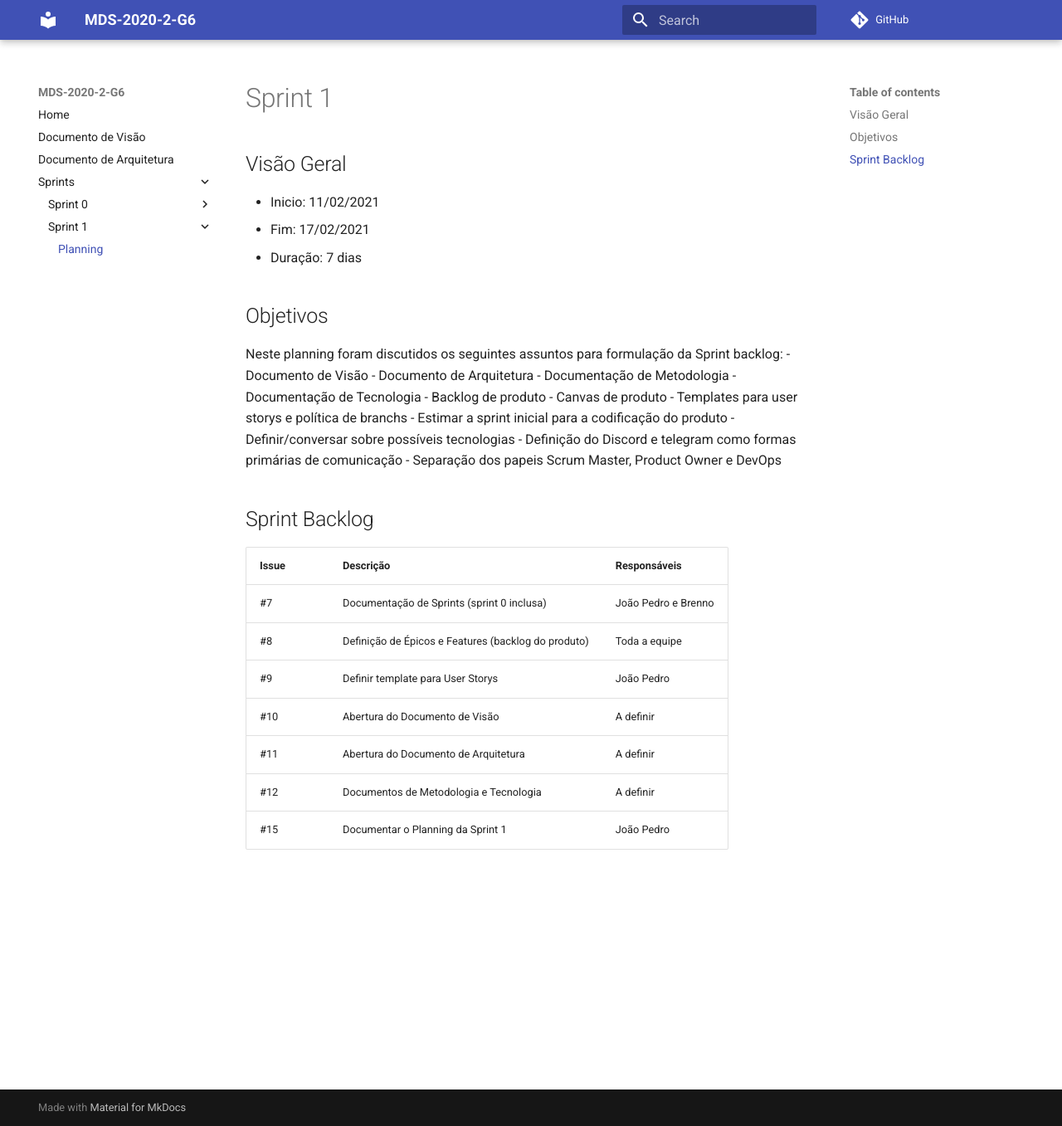
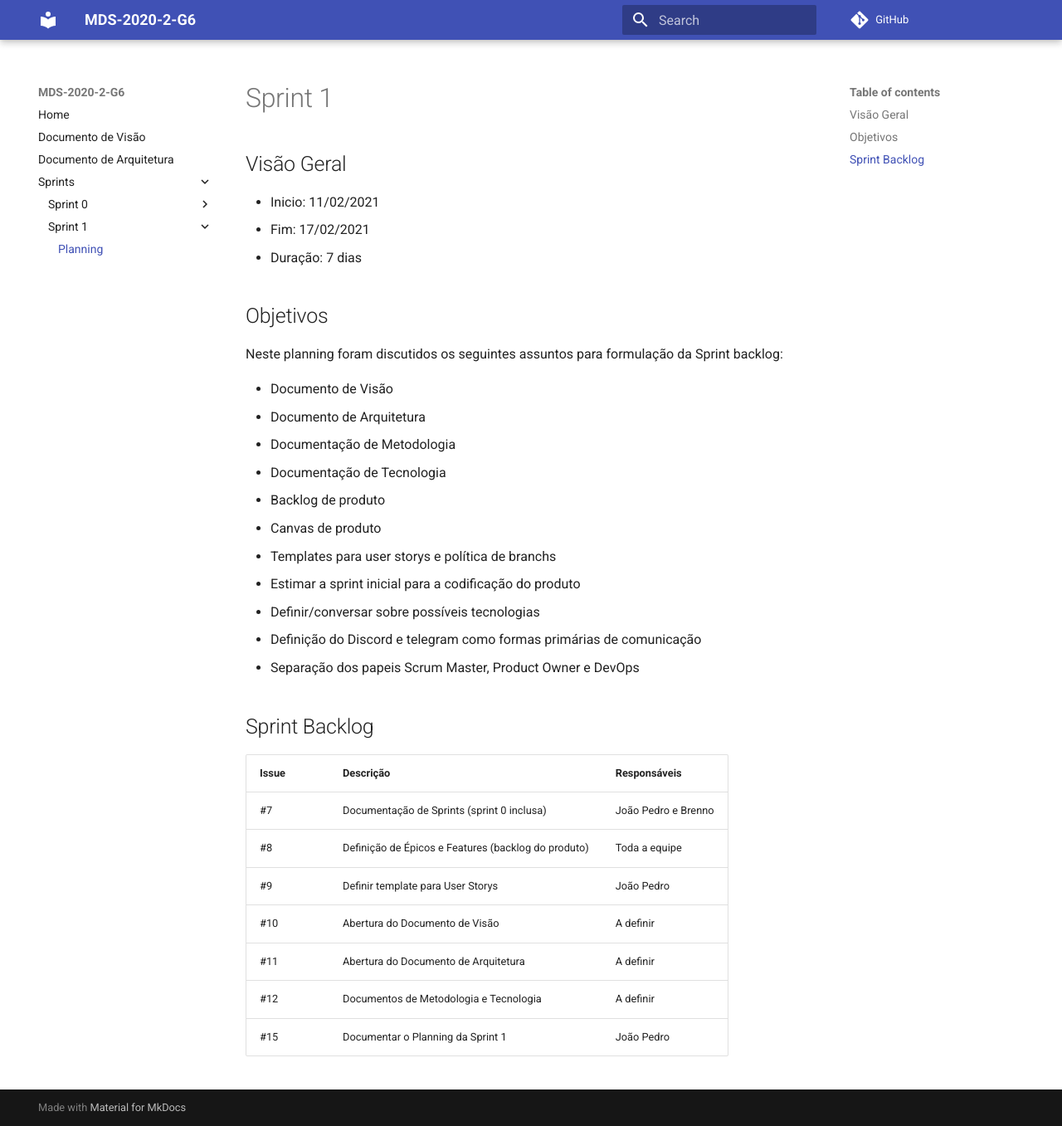
Before and after one commit to fga-eps-mds/2020.2-Hortum, an MkDocs documentation site: the page built from docs/sprints/sprint_1/Planning_sprint_1.md, in a window 1280 px wide and 1357 px high. Shown: the whole window at 83% size. Built offline with MkDocs 1.6.1 and Material for MkDocs 9.7.7, drawn with Linux system fonts in a browser that asks for light colours; comment, search, counter and statistics services are not loaded.

Commit message:
#30 Arrumado os tópicos do Objetivos

```diff
--- a/docs/sprints/sprint_1/Planning_sprint_1.md
+++ b/docs/sprints/sprint_1/Planning_sprint_1.md
@@ -5,18 +5,20 @@
 - Duração: 7 dias
 
 ## Objetivos
-Neste planning foram discutidos os seguintes assuntos para formulação da Sprint backlog:
-- Documento de Visão
-- Documento de Arquitetura
-- Documentação de Metodologia
-- Documentação de Tecnologia
-- Backlog de produto
-- Canvas de produto
-- Templates para user storys e política de branchs
-- Estimar a sprint inicial para a codificação do produto
-- Definir/conversar sobre possíveis tecnologias
-- Definição do Discord e telegram como formas primárias de comunicação
-- Separação dos papeis Scrum Master, Product Owner e DevOps
+Neste planning foram discutidos os seguintes assuntos para formulação da Sprint backlog:<br>
+<ul>
+<li>Documento de Visão</li>
+<li>Documento de Arquitetura</li>
+<li>Documentação de Metodologia</li>
+<li>Documentação de Tecnologia</li>
+<li>Backlog de produto</li>
+<li>Canvas de produto</li>
+<li>Templates para user storys e política de branchs</li>
+<li>Estimar a sprint inicial para a codificação do produto</li>
+<li>Definir/conversar sobre possíveis tecnologias</li>
+<li>Definição do Discord e telegram como formas primárias de comunicação</li>
+<li>Separação dos papeis Scrum Master, Product Owner e DevOps</li>
+</ul>
 
 ## Sprint Backlog
 | Issue | Descrição | Responsáveis |
```
